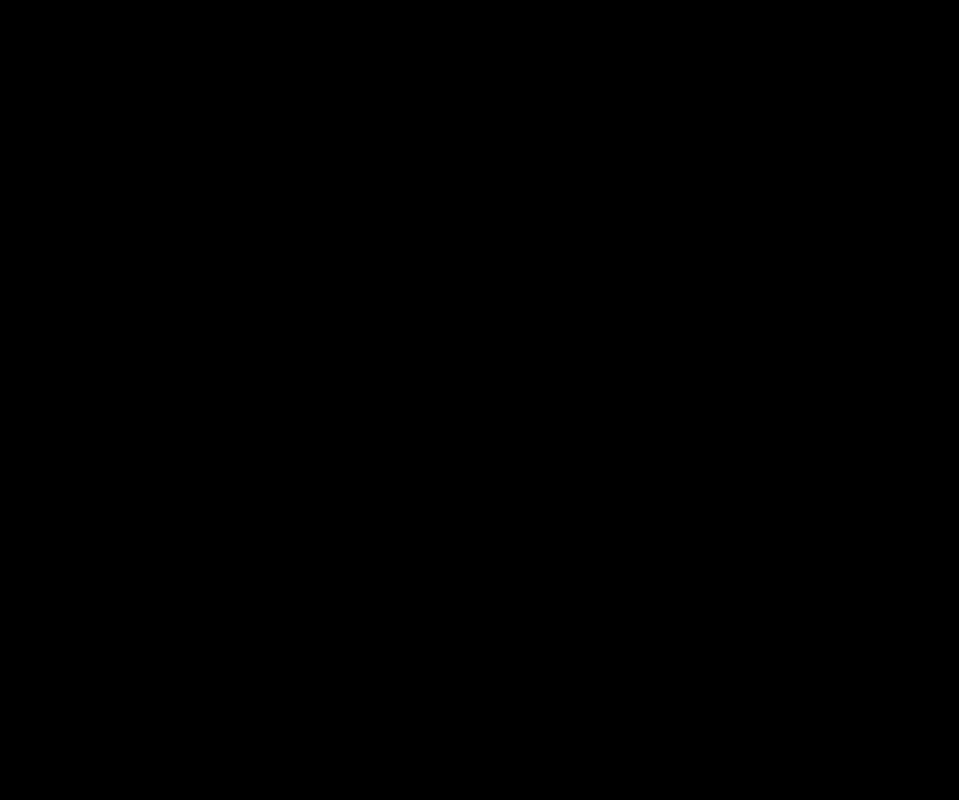
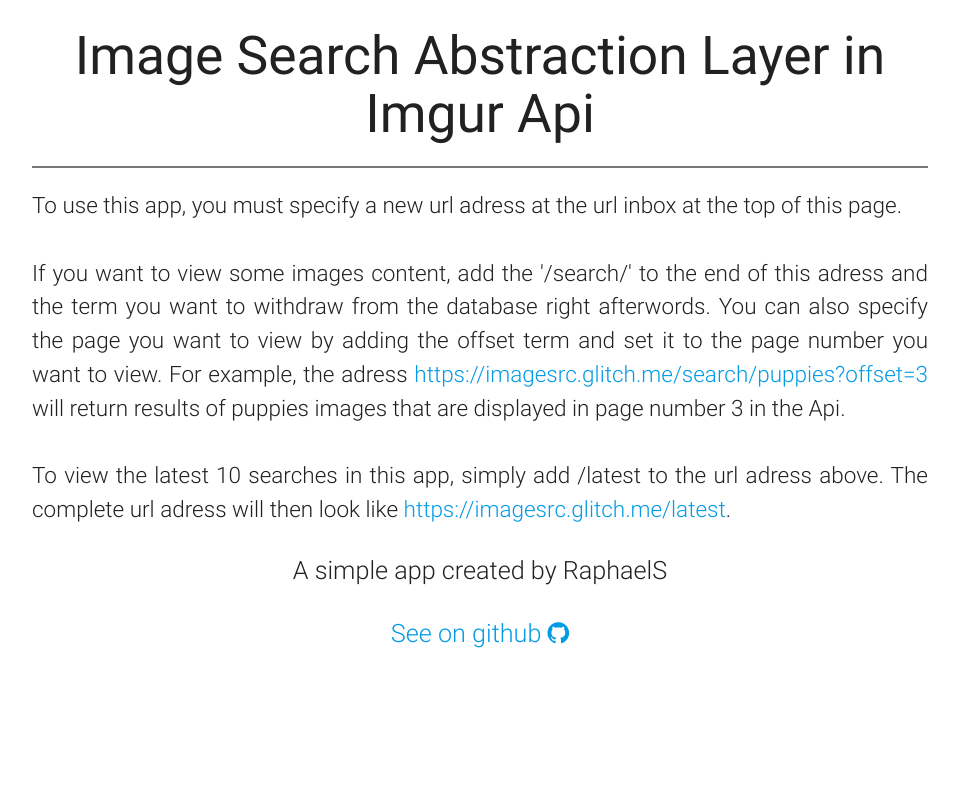
Before and after one commit to GiliKallner/image-search-abstruct-layer, a website: page views/index.html in a window 1280 px wide. Shown: the top 800 px of the page, without its empty margins (160-1119 px from the left). Drawn offline with nearby package versions, Linux system fonts and the light colour scheme.

Commit message:
Checkpoint

```diff
--- a/public/style.css
+++ b/public/style.css
@@ -8,9 +8,11 @@
   box-sizing: border-box;
 }
 
-p {
-  font-size:50px;
+p.flow-text {
+  font-size:1.5em;
+  text-align:justify;
 }
-body{
-  background-color:black;
+header{
+  border-bottom: 1px solid #777;
+  box-shadow: 0 1px 0 0 #777 ;
 }
--- a/server.js
+++ b/server.js
@@ -9,6 +9,8 @@
 mongoose.Promise = global.Promise;
 
 app.use('/', routes);
+app.use(express.static(__dirname + '/public'));
+
 console.log(__dirname)
 // listen for requests :)
 const listener = app.listen(process.env.PORT, function () {
--- a/views/index.html
+++ b/views/index.html
@@ -26,17 +26,17 @@
 
     <main>
       <section>
-        <p>
+        <p class="flow-text">
           To use this app, you must specify a new url adress at the url inbox at the top of this page.
           <br/><br/>
           If you want to view some images content, add the '/search/' to the end of this adress and the term you want
           to withdraw from the database right afterwords. You can also specify the page you want to view by adding the offset
           term and set it to the page number you want to view.
-          For example, the adress https://imagesrc.glitch.me/search/puppies?offset=3 will return results of puppies images that are
+          For example, the adress <a href="https://imagesrc.glitch.me/search/puppies?offset=3">https://imagesrc.glitch.me/search/puppies?offset=3</a> will return results of puppies images that are
           displayed in page number 3 in the Api.
           <br/><br/>
           To view the latest 10 searches in this app, simply add /latest to the url adress above. The complete url adress will
-          then look like https://imagesrc.glitch.me/latest.
+          then look like <a href="https://imagesrc.glitch.me/latest">https://imagesrc.glitch.me/latest</a>.
         </p>
       </section>
     </main>
```
